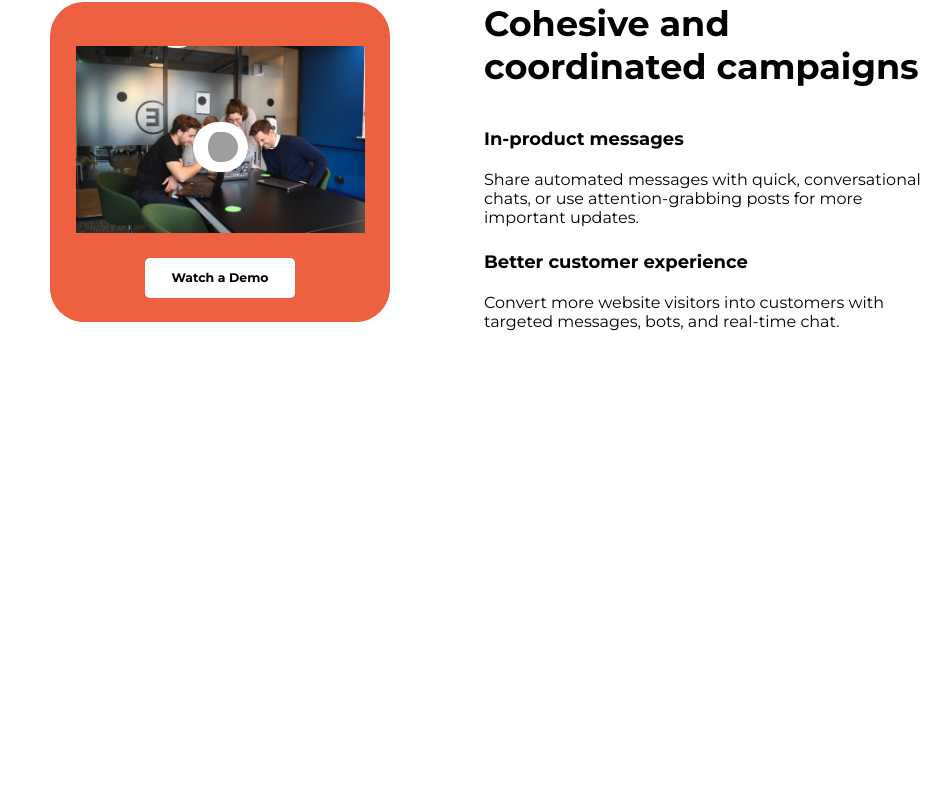
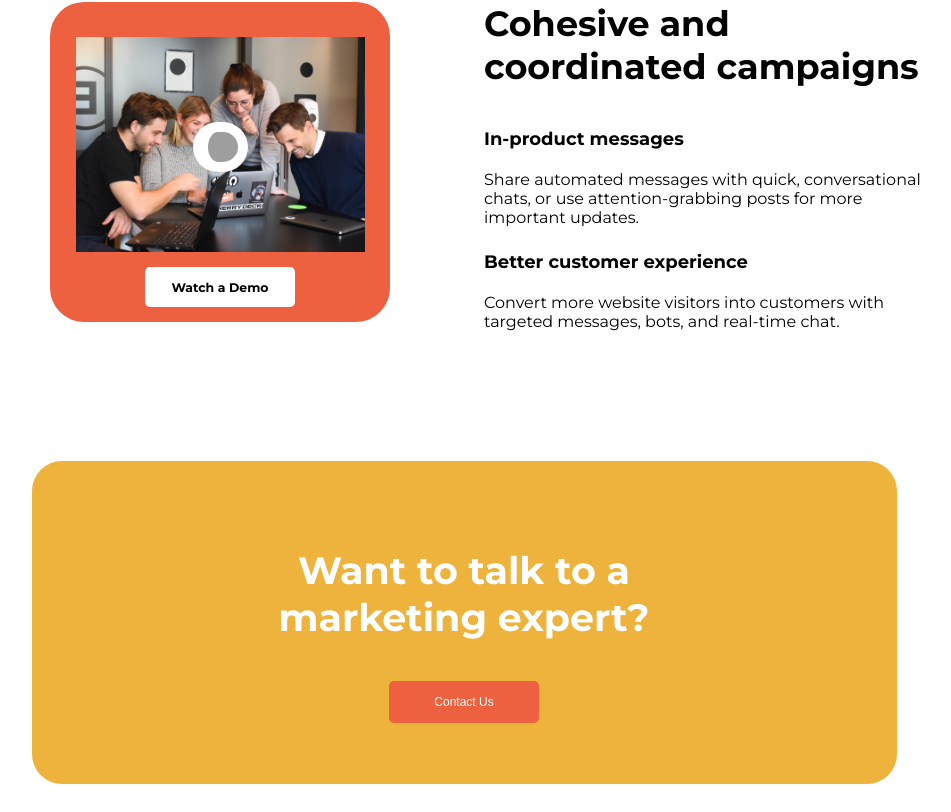
Before and after one commit to akinevans/socialsync, a React (Create React App) app: page / in a window 1280 px wide. Shown: the part 2248-3060 px from the top of the page, without its empty margins (176-1127 px from the left). Before the commit the page ends 2610 px from the top, so only its background shows below. Built offline with nearby package versions, Linux system fonts and the light colour scheme; grey boxes are pictures that could not be loaded.

Commit message:
Build Contact coponent with styling

```diff
--- a/src/App.js
+++ b/src/App.js
@@ -7,6 +7,7 @@ import Product_Services from "./components/Product_Services";
 import Pros from "./components/Pros";
 import QuantitySpacer from "./components/QuantitySpacer";
 import Demo from "./components/Demo";
+import Contact from "./components/Contact";
 
 function App() {
   return (
@@ -21,6 +22,7 @@ function App() {
       <Pros />
       <QuantitySpacer />
       <Demo />
+      <Contact />
     </div>
   );
 }
--- /dev/null
+++ b/src/components/Contact.css
@@ -0,0 +1,39 @@
+.contact-outer-wrapper,
+.contact-inner-wrapper,
+.contact-text-wrapper {
+  display: flex;
+  justify-content: center;
+  align-items: center;
+}
+
+.contact-outer-wrapper {
+  width: var(--full-width);
+  height: 380px;
+  background-color: var(--main-bg-color);
+  /* border: 2px solid red; */
+  margin-top: 70px;
+}
+
+.contact-inner-wrapper {
+  /* width: calc(var(--desktop-width) - 36%); */
+  width: 865px;
+  height: 85%;
+  background-color: var(--main-bg-color);
+  /* border: 4px solid blue; */
+  background-color: var(--quaternary-bg-color);
+  border-radius: 30px;
+}
+
+.contact-text-wrapper {
+  flex-direction: column;
+  /* border: 2px solid white; */
+  width: 50%;
+}
+
+.contact-text-wrapper h1 {
+  text-align: center;
+  font-family: var(--body-font);
+  color: var(--main-bg-color);
+  margin-bottom: 40px;
+  font-size: 38px;
+}
--- /dev/null
+++ b/src/components/Contact.js
@@ -0,0 +1,16 @@
+import React from "react";
+import Button_Orange from "./Button_Orange";
+import "./Contact.css";
+
+export default function Contact() {
+  return (
+    <div className='contact-outer-wrapper'>
+      <div className='contact-inner-wrapper'>
+        <div className='contact-text-wrapper'>
+          <h1>Want to talk to a marketing expert?</h1>
+          <Button_Orange title='Contact Us' />
+        </div>
+      </div>
+    </div>
+  );
+}
```
Also changed, not shown: src/images/meeting.jpg.
